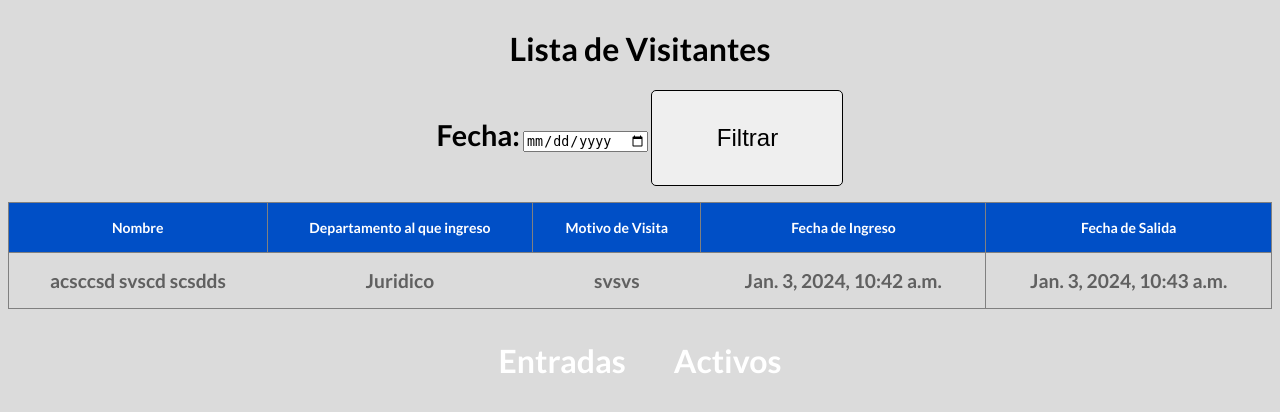
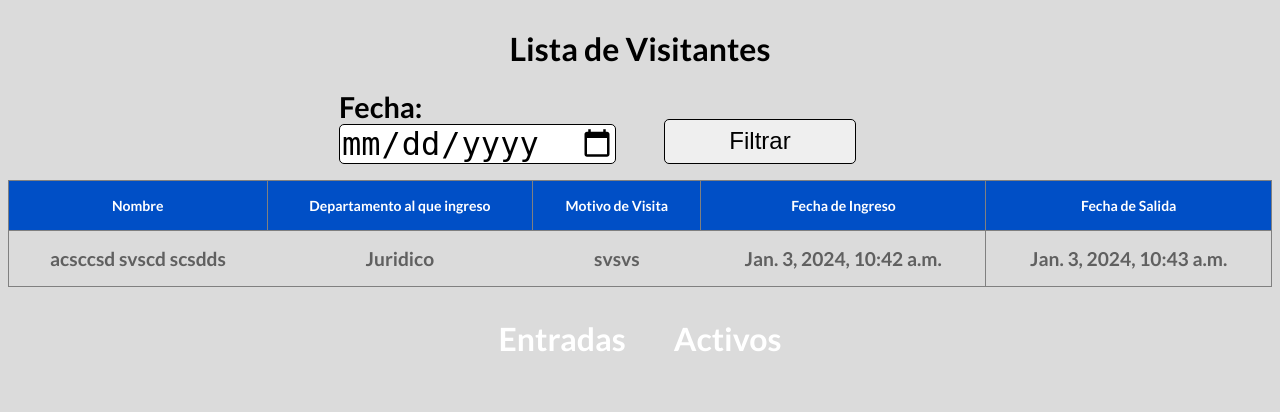
Before and after one commit to bit-armando/modulo_sspm, a Django app: page /consulta/ in a window 1280 px wide. Shown: the top 412 px of the page. Run offline with Django 5.2, Linux system fonts and the light colour scheme; data comes from the database, SQL or seed files in the repository; both versions use the stored data as it was after the commit.

Commit message:
Cambios Front

```diff
--- a/modulo/home/static/css/styles.css
+++ b/modulo/home/static/css/styles.css
@@ -91,6 +91,24 @@ select, input[type="number"]{
     font-size: 2rem;
 }
 
+input[type="date"]{
+    border: 1px solid black;
+    border-radius: 5px;
+    height: 2.5rem;
+    font-size: 2rem;
+}
+
+.form-date{
+    display: grid;
+    grid-template-columns: repeat(2, 1fr);
+    align-items: end;
+    gap: 3rem;
+}
+
+.form-date button{
+    height: 2.8rem;
+}
+
 .btn{
     display: flex;
     flex-direction: column;
--- a/modulo/home/templates/consulta.html
+++ b/modulo/home/templates/consulta.html
@@ -12,11 +12,12 @@
 
   <h1>Lista de Visitantes</h1>
 
-  <form method="get" action="">
-    <label for="fecha_inicio">Fecha:</label>
-    <input type="date" name="fecha_inicio" value="{{ request.GET.fecha_inicio }}" />
-    {% comment %} <label for="fecha_fin">Fecha de fin:</label>
-    <input type="date" name="fecha_fin" value="{{ request.GET.fecha_fin }}" /> {% endcomment %}
+  <form class="form-date" method="get" action="">
+    <div class="flex">
+      <label for="fecha_inicio">Fecha:</label>
+      <input type="date" name="fecha_inicio" value="{{ request.GET.fecha_inicio }}" />
+    </div>
+
     <button type="submit">Filtrar</button>
   </form>
 
```
Also changed, not shown: modulo/db.sqlite3, modulo/files/images/2024_1_3_acsccsd1.jpg (added).
